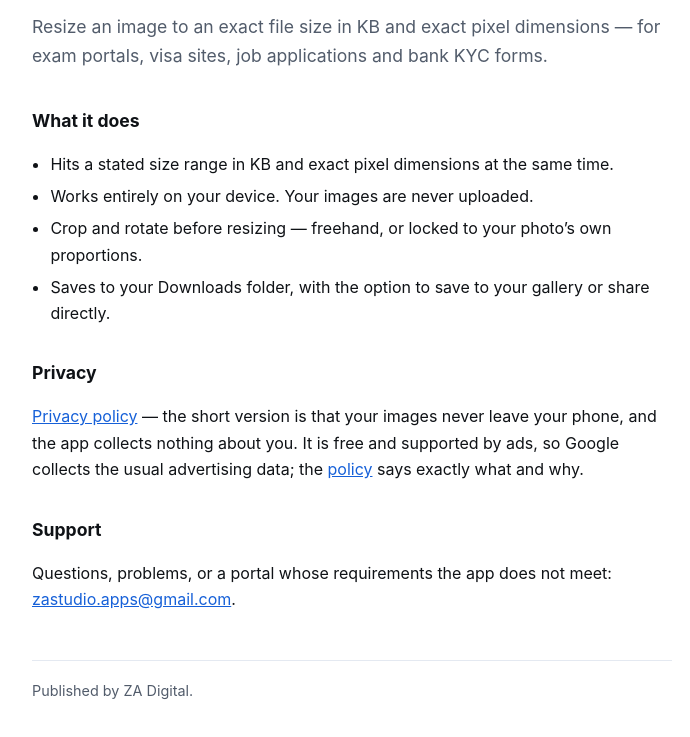
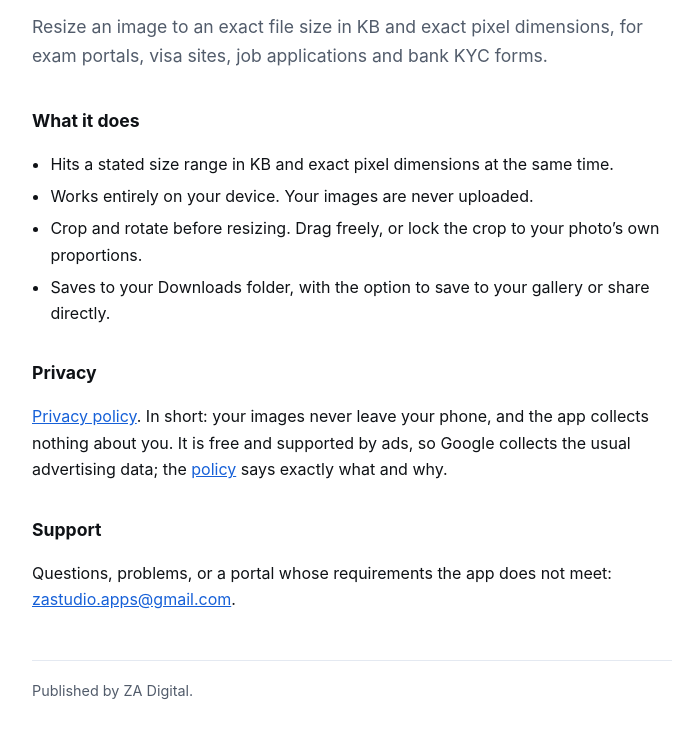
Before and after one commit to zaheerabbass/kbfit-pages, a plain HTML site: page index.html in a window 1280 px wide. Shown: the part 95-832 px from the top of the page, without its empty margins (288-978 px from the left). Drawn offline with Linux system fonts and the light colour scheme.

Commit message:
Remove em dashes and one filler phrase from both pages
Seven em dashes across the two pages, which is the most reliable
tell of machine-written text and the one thing both pages had a
systematic problem with. Each is replaced by the punctuation the
sentence actually wanted: a comma, a colon, a full stop, or
parentheses for the two true asides.

index.html also loses "the short version is that", which was
filler in front of a sentence that already was the short version,
and the crop bullet becomes two clauses that say what the user
does rather than naming two modes.

No commitment in the privacy policy is altered. Every claim about
on-device processing, data collection, advertising, permissions
and retention survives word for word; only punctuation and
sentence boundaries moved.

```diff
--- a/index.html
+++ b/index.html
@@ -29,18 +29,18 @@
 <main>
 
 <h1>KB Fit</h1>
-<p class="tag">Resize an image to an exact file size in KB and exact pixel dimensions — for exam portals, visa sites, job applications and bank KYC forms.</p>
+<p class="tag">Resize an image to an exact file size in KB and exact pixel dimensions, for exam portals, visa sites, job applications and bank KYC forms.</p>
 
 <h2>What it does</h2>
 <ul>
   <li>Hits a stated size range in KB and exact pixel dimensions at the same time.</li>
   <li>Works entirely on your device. Your images are never uploaded.</li>
-  <li>Crop and rotate before resizing — freehand, or locked to your photo’s own proportions.</li>
+  <li>Crop and rotate before resizing. Drag freely, or lock the crop to your photo’s own proportions.</li>
   <li>Saves to your Downloads folder, with the option to save to your gallery or share directly.</li>
 </ul>
 
 <h2>Privacy</h2>
-<p><a href="privacy.html">Privacy policy</a> — the short version is that your images never leave your phone, and the app collects nothing about you. It is free and supported by ads, so Google collects the usual advertising data; the <a href="privacy.html">policy</a> says exactly what and why.</p>
+<p><a href="privacy.html">Privacy policy</a>. In short: your images never leave your phone, and the app collects nothing about you. It is free and supported by ads, so Google collects the usual advertising data; the <a href="privacy.html">policy</a> says exactly what and why.</p>
 
 <h2>Support</h2>
 <p>Questions, problems, or a portal whose requirements the app does not meet: <a href="mailto:zastudio.apps@gmail.com">zastudio.apps@gmail.com</a>.</p>
```
Also changed, not shown: privacy.html (+4 -4 lines).
